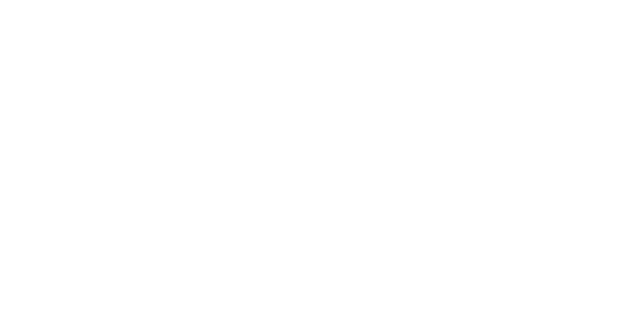
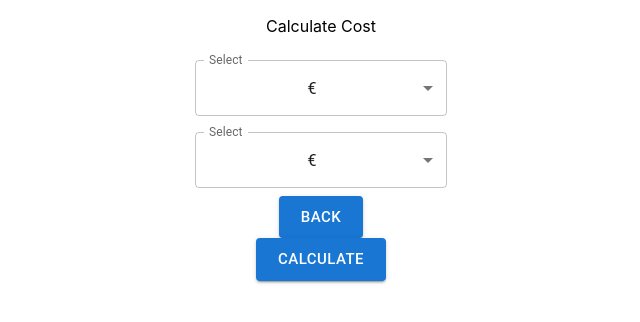
Before and after one commit to ainurrahms/dot-fe-test, a React (Create React App) app: page /calc in a window 1280 px wide. Before the commit this address had no page. Shown: the top 322 px of the page, without its empty margins (319-959 px from the left). Built offline with nearby package versions, Linux system fonts and the light colour scheme.

Commit message:
setup select field

```diff
--- a/src/App.js
+++ b/src/App.js
@@ -1,14 +1,14 @@
 import './App.css';
 import { BrowserRouter as Router, Route, Routes } from 'react-router-dom';
 import Login from './pages/Login';
-import { Homepage } from './pages/Homepage';
+import Homepage from './pages/Homepage';
 
 function App() {
   return (
     <Router>
       <Routes>
         <Route path="/" element={<Login />} />
-        <Route path="/homepage" element={<Homepage />} />
+        <Route path="/calc" element={<Homepage />} />
       </Routes>
     </Router>
   );
--- /dev/null
+++ b/src/components/SelectField.jsx
@@ -0,0 +1,26 @@
+import * as React from 'react';
+import Box from '@mui/material/Box';
+import TextField from '@mui/material/TextField';
+import PropTypes from 'prop-types';
+
+export default function SelectFields(props) {
+  return (
+    <Box
+      component="form"
+      sx={{
+        '& .MuiTextField-root': { m: 1, width: '25ch' }
+      }}
+      noValidate
+      autoComplete="off">
+      <TextField select label="Select" value={props.value} onChange={props.onChange}>
+        {props.children}
+      </TextField>
+    </Box>
+  );
+}
+
+SelectFields.propTypes = {
+  onChange: PropTypes.func.isRequired,
+  value: PropTypes.string,
+  children: PropTypes.node
+};
--- a/src/pages/Homepage.jsx
+++ b/src/pages/Homepage.jsx
@@ -1,5 +1,63 @@
 import React from 'react';
+import Button from '../components/Button';
+import SelectField from '../components/SelectField';
+import MenuItem from '@mui/material/MenuItem';
 
-export function Homepage() {
-  return <h1>Welcome to Homepage</h1>;
+const currencies = [
+  {
+    value: 'USD',
+    label: '$'
+  },
+  {
+    value: 'EUR',
+    label: '€'
+  },
+  {
+    value: 'BTC',
+    label: '฿'
+  },
+  {
+    value: 'JPY',
+    label: '¥'
+  }
+];
+
+const onClick = () => {
+  console.log('halo');
+};
+
+export default function Homepage() {
+  const [currency, setCurrency] = React.useState('EUR');
+
+  const handleChange = (event) => {
+    setCurrency(event.target.value);
+  };
+
+  return (
+    <div className="App">
+      <header>
+        <p>Calculate Cost</p>
+        <div>
+          <SelectField value={currency} onChange={handleChange}>
+            {currencies.map((option) => (
+              <MenuItem key={option.value} value={option.value}>
+                {option.label}
+              </MenuItem>
+            ))}
+          </SelectField>
+          <SelectField value={currency} onChange={handleChange}>
+            {currencies.map((option) => (
+              <MenuItem key={option.value} value={option.value}>
+                {option.label}
+              </MenuItem>
+            ))}
+          </SelectField>
+          <div>
+            <Button onClick={onClick} variant="contained" text="back" />
+            <Button onClick={onClick} variant="contained" text="calculate" />
+          </div>
+        </div>
+      </header>
+    </div>
+  );
 }
--- a/src/pages/Login.jsx
+++ b/src/pages/Login.jsx
@@ -4,7 +4,7 @@
 import { useNavigate } from 'react-router-dom';
 
 export default function Login() {
-  let navigate = useNavigate();
+  const navigate = useNavigate();
 
   return (
     <div className="App">
@@ -15,7 +15,7 @@
           <TextField id="outlined-basic" label="Password" />
           <Button
             onClick={() => {
-              navigate('/homepage');
+              navigate('/calc');
             }}
             variant="contained"
             text="login"
```
Also changed, not shown: src/components/SelectField copy 2.jsx (added, +54 -0 lines), src/components/SelectField copy.jsx (added, +28 -0 lines).
